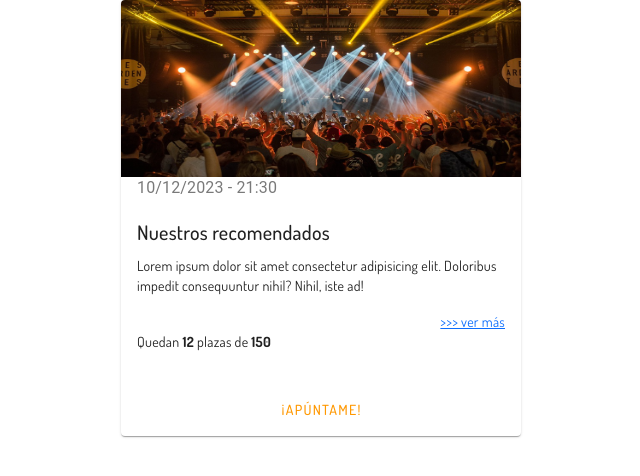
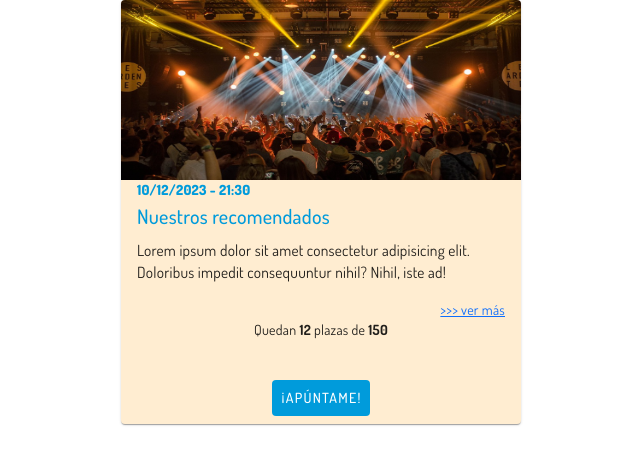
Before and after one commit to Vitoria-Oli/Upcoming-Events, a Vue app in the folder src/main/frontend/upcoming-events/: page / in a window 1280 px wide. Shown: the top 476 px of the page, without its empty margins (319-959 px from the left). Built offline with nearby package versions, Linux system fonts and the light colour scheme.

Commit message:
Component CardRecomendados.vue done

```diff
--- a/src/main/frontend/upcoming-events/src/assets/scss/variables.scss
+++ b/src/main/frontend/upcoming-events/src/assets/scss/variables.scss
@@ -2,3 +2,7 @@
     font-family: "Dosis";
     src: url("../assets/fonts/Dosis/Dosis-VariableFont_wght.ttf");
   }
+
+$Blue: #009BDB;
+$Yellow: #FFEDD1;
+$White: #fff;
--- a/src/main/frontend/upcoming-events/src/components/CardsRecomendados.vue
+++ b/src/main/frontend/upcoming-events/src/components/CardsRecomendados.vue
@@ -16,7 +16,7 @@
     >
     <img src="../assets/img/ConciertoBrillo.png" alt="Concierto" id="photo" class="CardSize">
 
-      <v-card-subtitle id="date" class="text-subtitle-1">10/12/2023 - 21:30</v-card-subtitle>
+      <v-card-subtitle id="date">10/12/2023 - 21:30</v-card-subtitle>
     </v-img>
 
     <v-card-title class="pt-4" id="EventTitle">
@@ -32,7 +32,7 @@
     </v-card-text>
 
     <v-card-actions>
-      <v-btn color="orange" id="Apuntame">
+      <v-btn  id="Apuntame">
         ¡Apúntame!
       </v-btn>
 
@@ -42,23 +42,39 @@
 </template>
 
 <style lang="scss" scoped>
-
+@import '../assets/scss/Variables.scss';
 
   #Card{
     font-family: Dosis;
+    background-color: $Yellow;
     #photo{
         height: 200px;
         width: 400px;
+    }
+    #date{
+      color: $Blue;
+      font-weight: 800;
+      opacity: 100;
+    }
+    #EventTitle{
+      color: $Blue;
+      padding-top: 0 !important;
+    }
+    .EventDescription{
+      font-size: 1.1em;
     }
     .VerMas{
       display: flex;
       justify-content: flex-end;
     }
     .Quotas{
-      margin: auto;
+      display: flex;
+      justify-content: center;
     }
     #Apuntame{
       margin: auto;
+      color: $White;
+      background-color: $Blue;
     }
     }
 </style>
```
